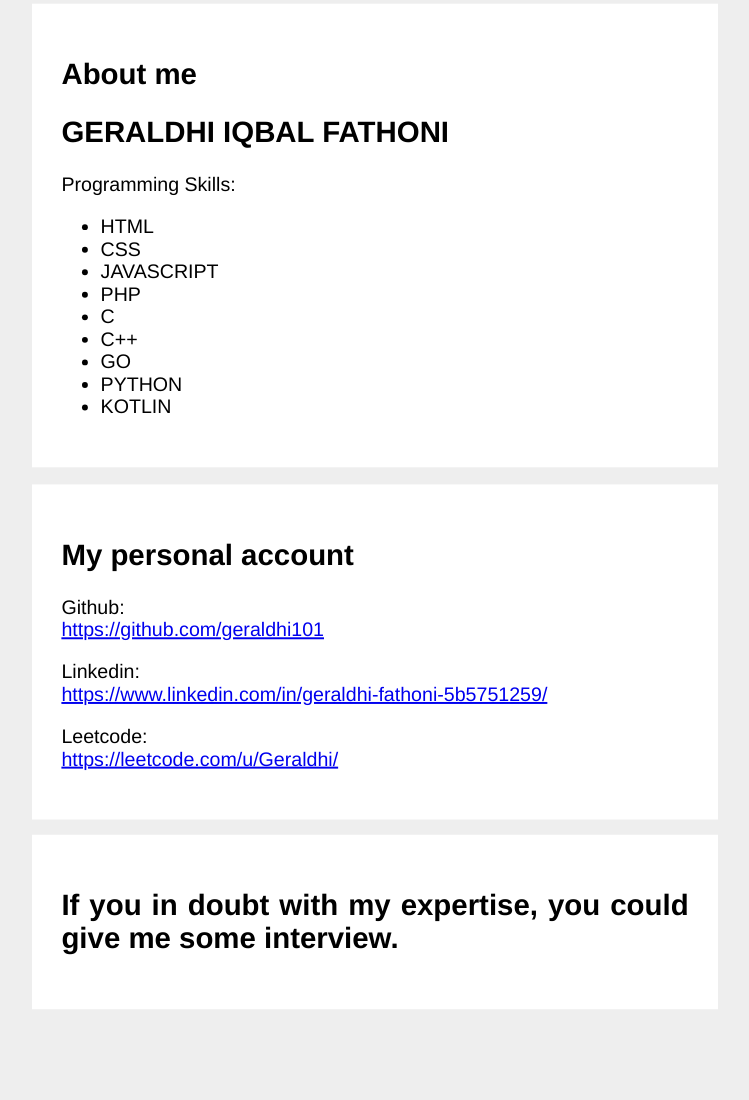
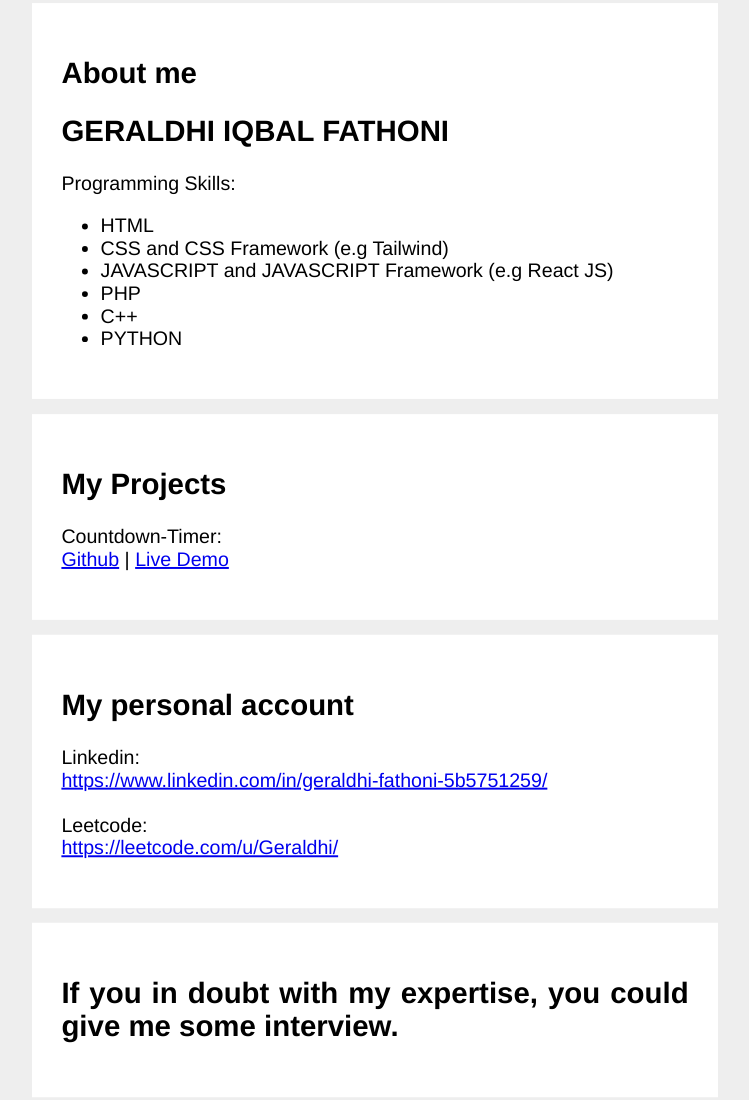
Before and after one commit to geraldhi101/my-porto, a plain HTML site: page index.html in a window 1280 px wide. Shown: the part 686-1786 px from the top of the page, without its empty margins (265-1014 px from the left). Before the commit the page ends 1707 px from the top, so only its background shows below. Drawn offline with Linux system fonts and the light colour scheme.

Commit message:
Update index.html

```diff
--- a/index.html
+++ b/index.html
@@ -11,7 +11,7 @@
 <body>
 
     <header>
-        <h1>Welcome to my portofolio!</h1>
+        <h1>Welcome to my portfolio!</h1>
     </header>
 
     <div class="mode-button">
@@ -24,6 +24,7 @@
             <li class="logo">Welcome!</li>
             <li><a href="#top" class="button">home</a></li>
             <li><a href="#about" class="button">about</a></li>
+            <li><a href="#projects" class="button">projects</a></li>
             <li><a href="#personal" class="button">personal</a></li>
         </ul>
     </nav>
@@ -38,23 +39,29 @@
                     Programming Skills:
                     <ul>
                         <li>HTML</li>
-                        <li>CSS</li>
-                        <li>JAVASCRIPT</li>
+                        <li>CSS and CSS Framework (e.g Tailwind)</li>
+                        <li>JAVASCRIPT and JAVASCRIPT Framework (e.g React JS)</li>
                         <li>PHP</li>
-                        <li>C</li>
                         <li>C++</li>
-                        <li>GO</li>
                         <li>PYTHON</li>
-                        <li>KOTLIN</li>
                     </ul>
+                </p>
+            </div>
+
+            <div id="projects" class="site-wrap">
+                <h2>My Projects</h2>
+                <p>Countdown-Timer: <br>
+                <a href="https://github.com/geraldhi101/countdown-timer" target="_blank">Github</a> |
+                <a href="https://geraldhi101.github.io/countdown-timer/" target="_blank">Live Demo</a>
                 </p>
             </div>
 
             <div id="personal" class="site-wrap">
                 <h2>My personal account</h2>
-                    <p>Github: <br> <a href="https://github.com/geraldhi101" target="_blank">https://github.com/geraldhi101</a></p>
-                    <p>Linkedin: <br> <a href="https://www.linkedin.com/in/geraldhi-fathoni-5b5751259/" target="_blank">https://www.linkedin.com/in/geraldhi-fathoni-5b5751259/</a></p>
-                    <p>Leetcode: <br> <a href="https://leetcode.com/u/Geraldhi/" target="_blank">https://leetcode.com/u/Geraldhi/</a></p>
+                    <p>
+                    Linkedin: <br> <a href="https://www.linkedin.com/in/geraldhi-fathoni-5b5751259/" target="_blank">https://www.linkedin.com/in/geraldhi-fathoni-5b5751259/</a> <br> <br>
+                    Leetcode: <br> <a href="https://leetcode.com/u/Geraldhi/" target="_blank">https://leetcode.com/u/Geraldhi/</a>
+                    </p>
             </div>
 
             <div class="site-wrap">
```
